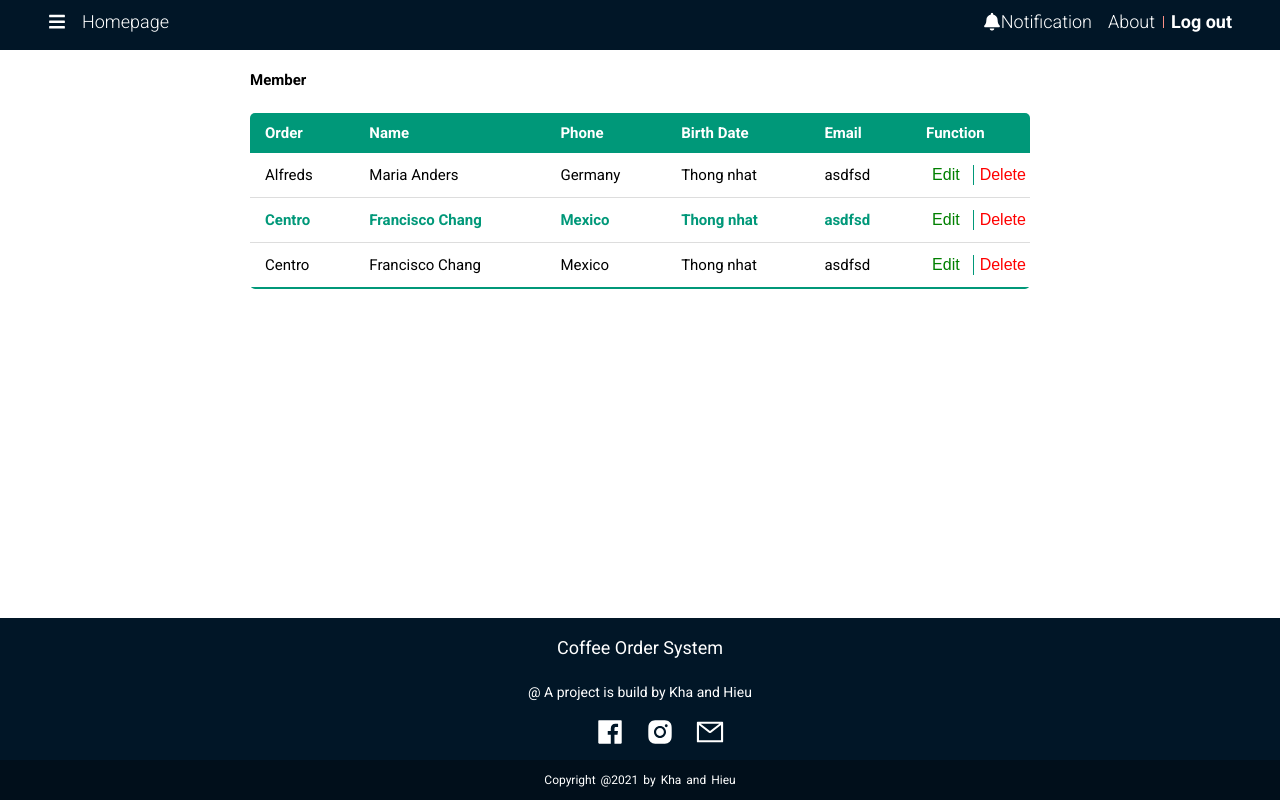
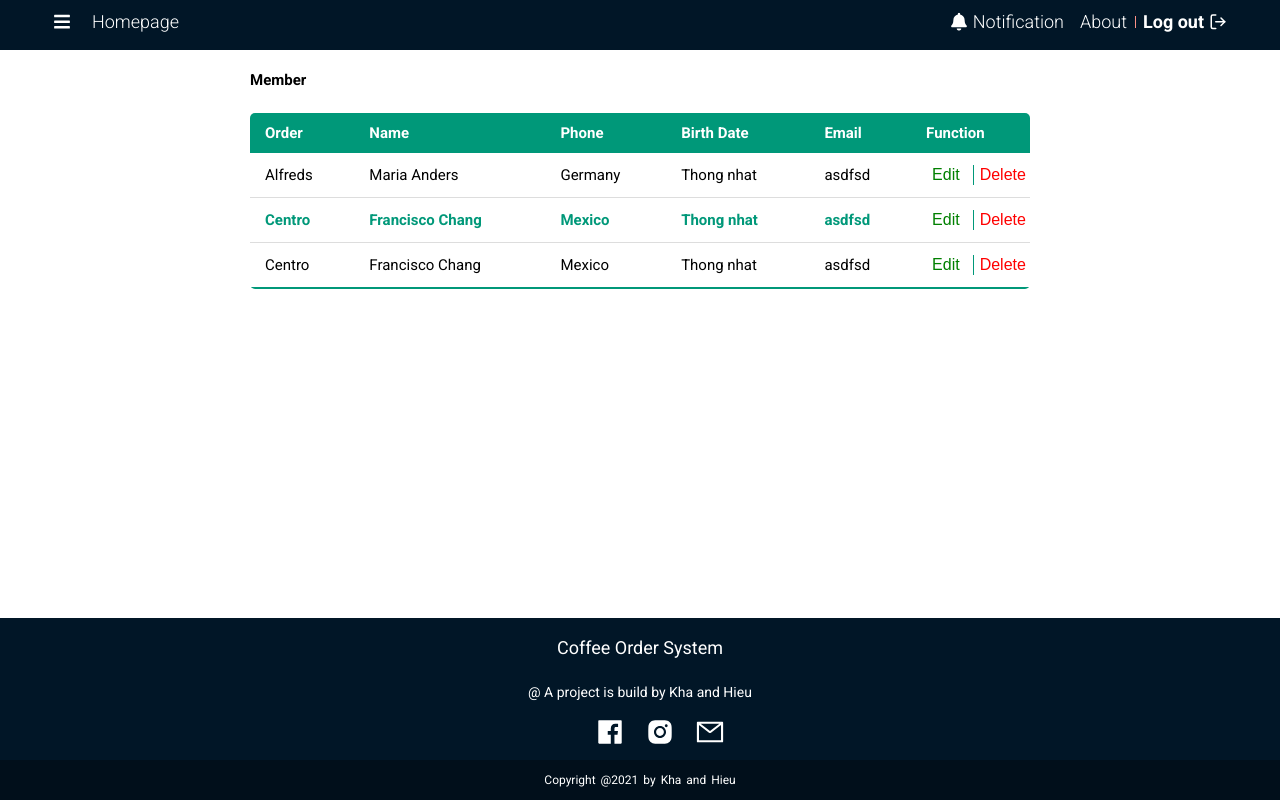
Before and after one commit to thuckhapham/QuanLy_coffee, a React (Create React App) app in the folder react-frontend-tlcn/: page /member in a window 1280 px wide. Built offline with nearby package versions, Linux system fonts and the light colour scheme.

Commit message:
them modal vao table comp va icon logout header

```diff
--- a/react-frontend-tlcn/src/Components/Header/Header.css
+++ b/react-frontend-tlcn/src/Components/Header/Header.css
@@ -35,6 +35,7 @@
 .header__navbar-icon {
     font-size: 1.8rem;
     transform:translateY(15%);
+    margin: 0 5px 0 5px;
 }
 .header__navbar-logo-no-hover:hover{
     cursor: pointer;
--- a/react-frontend-tlcn/src/Components/Header/Header.js
+++ b/react-frontend-tlcn/src/Components/Header/Header.js
@@ -1,6 +1,6 @@
 import React from 'react'
 import * as FaIcons from "react-icons/fa";
-import { FontAwesomeIcon } from '@fortawesome/react-fontawesome'
+import * as FiIcons from "react-icons/fi";
 import './Header.css';
 import Sidebar from '../Sidebar/Sidebar'
 import { useState } from 'react'
@@ -37,7 +37,7 @@ function Header() {
                             </li>
                             <li className="header__navbar-item header__navbar-item--strong">
                                 Log out
-                                {/* <FontAwesomeIcon icon="fa-solid fa-right-from-bracket" /> */}
+                                <FiIcons.FiLogOut className="header__navbar-icon"/>
                             </li>
                         </ul>
                     </nav>
```
Also changed, not shown: react-frontend-tlcn/src/Components/Table/Table.js (+11 -0 lines).
